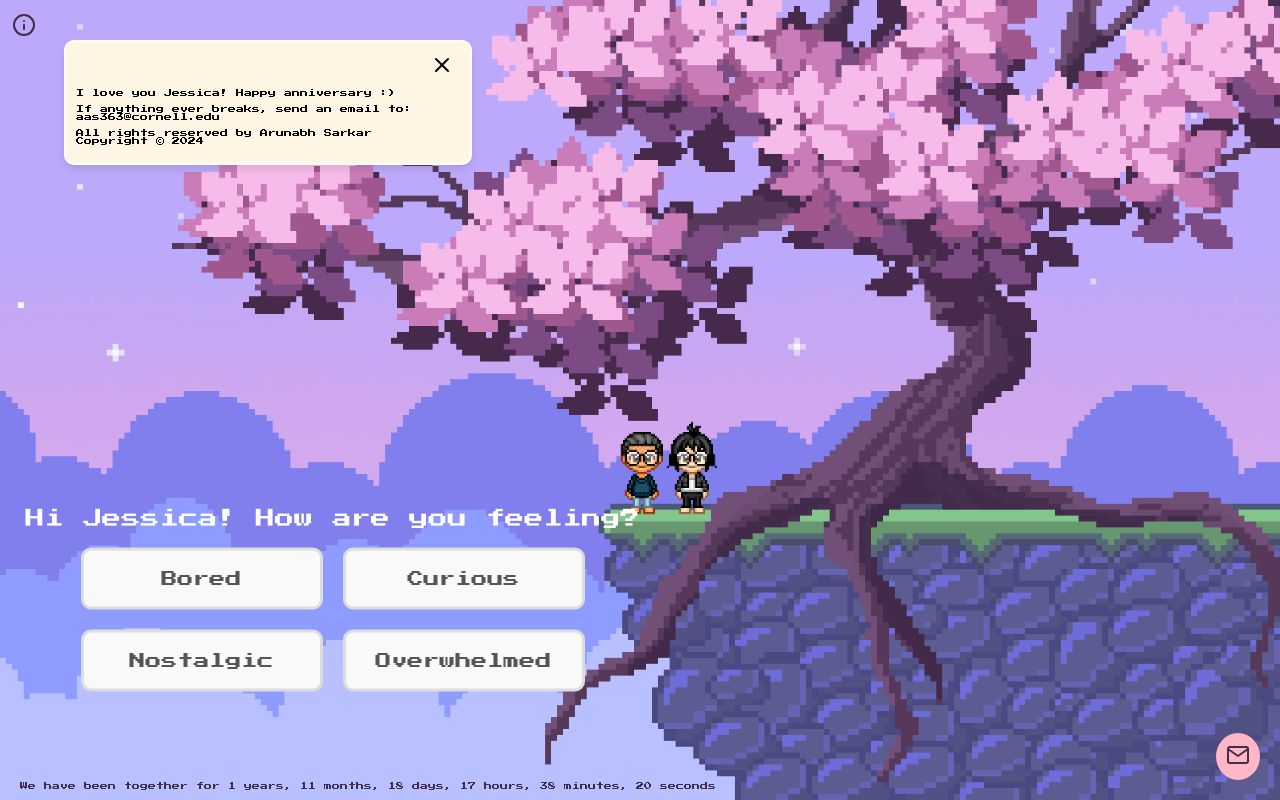
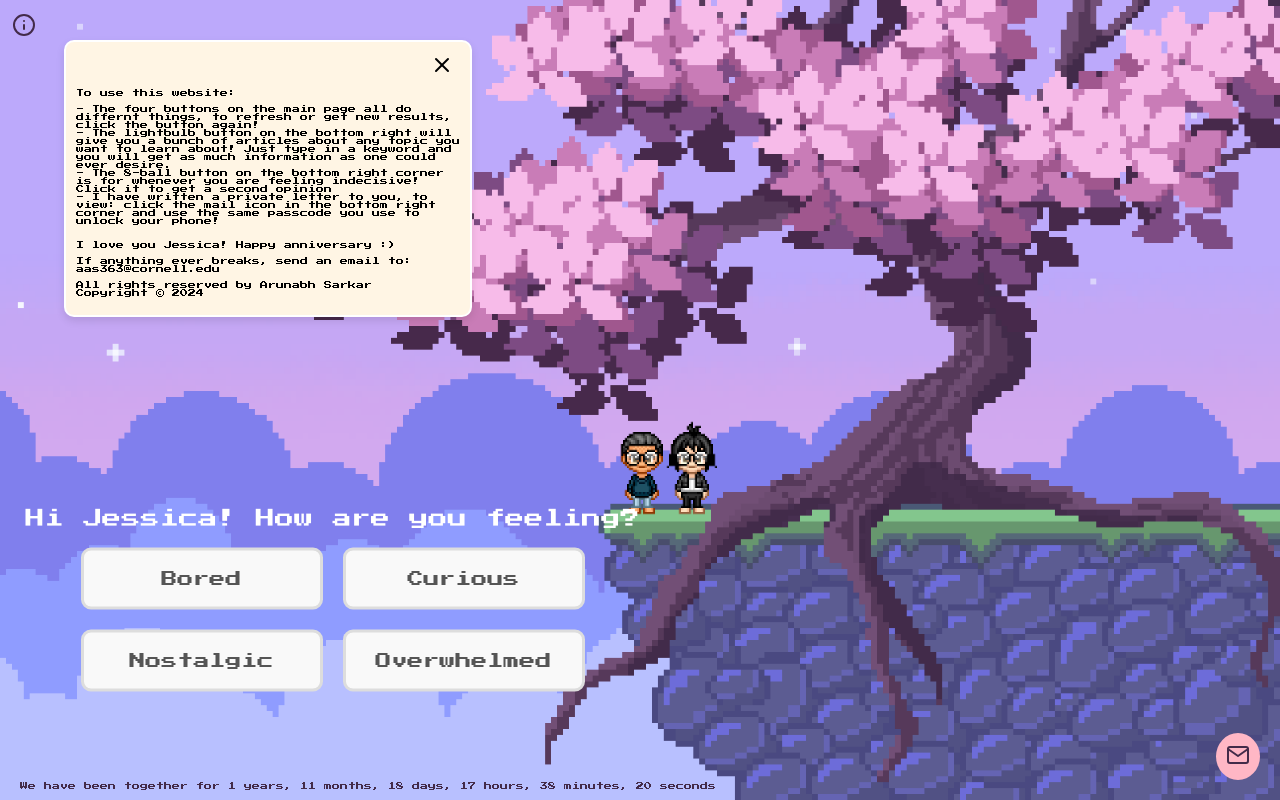
Before and after one commit to arunxbh/two-years, a React (Create React App) app in the folder my-anniversary-app/: page / in a window 1280 px wide. Both pictures are taken after a click on the button 24 px from the left and 26 px from the top of the page. Built offline with nearby package versions, Linux system fonts and the light colour scheme.

Commit message:
info updated, need ot style bc ugly

```diff
--- a/my-anniversary-app/src/App.css
+++ b/my-anniversary-app/src/App.css
@@ -413,6 +413,8 @@ body {
   margin-top: 150px;
 }
 
+
+
 .eightBallIcon {
   position: fixed;
   bottom: 20px;
@@ -480,30 +482,14 @@ body {
 
 .submitPasswordButton {
   font-family: 'Press Start 2P', cursive;
-  padding: 10px 15px;
-  font-size: 0.8rem; /* Adjust size as needed */
-  color: #555; /* Darker text for better contrast */
-  background-color: #f9f9f9;
-  border: 2px solid #ddd; /* Subtle borders */
-  border-radius: 8px; /* Rounded corners */
+  padding: 5px 10px;
+  margin-bottom: 10px; /* Add space below the button if needed */
+  font-size: 1rem; /* Adjust to match the size in your project */
+  background-color: #f0f0f0; /* Example background, adjust as needed */
+  border: 2px solid #ccc; /* Example border, adjust as needed */
+  border-radius: 4px; /* Optional: round the corners of the button */
   cursor: pointer;
-  transition: all 0.3s ease; /* Smooth transition for visual effects */
-  outline: none; /* Remove focus outline */
-  margin-bottom: 10px; /* Space below the button */
-  min-width: 150px; /* Set a minimum width */
-  box-sizing: border-box; /* Ensure padding is included in width */
 }
-
-.submitPasswordButton:hover {
-  background-color: #e7e7e7; /* Slightly darker on hover */
-}
-
-.submitPasswordButton:active {
-  background-color: #764f80; /* Change color when clicked */
-  color: #fff; /* White text for active state */
-  border-color: #ffffff; /* Darker border for contrast */
-}
-
 
 .passwordError {
   color: red;
--- a/my-anniversary-app/src/pages/Home.js
+++ b/my-anniversary-app/src/pages/Home.js
@@ -350,7 +350,24 @@ function HomePage() {
             <FiX size={24} />
           </button>
           <div className="infoContent">
-            <p>I love you Jessica! Happy anniversary :)</p>
+            <p>To use this website:</p>
+            <p>
+              - The four buttons on the main page all do differnt things, to
+              refresh or get new results, click the button again!
+              <br />- The lightbulb button on the bottom right will give you a
+              bunch of articles about any topic you want to learn about! Just
+              type in a keyword and you will get as much information as one
+              could ever desire.
+              <br />- The 8-ball button on the bottom right corner is for
+              whenever you are feeling indecisive! Click it to get a second
+              opinion
+              <br />- I have written a private letter to you, to view: click the
+              mail icon in the bottom right corner and use the same passcode you
+              use to unlock your phone!
+            </p>
+            <p>
+              <br />I love you Jessica! Happy anniversary :)
+            </p>
             <p>If anything ever breaks, send an email to: aas363@cornell.edu</p>
             <p>
               All rights reserved by Arunabh Sarkar <br />
```
